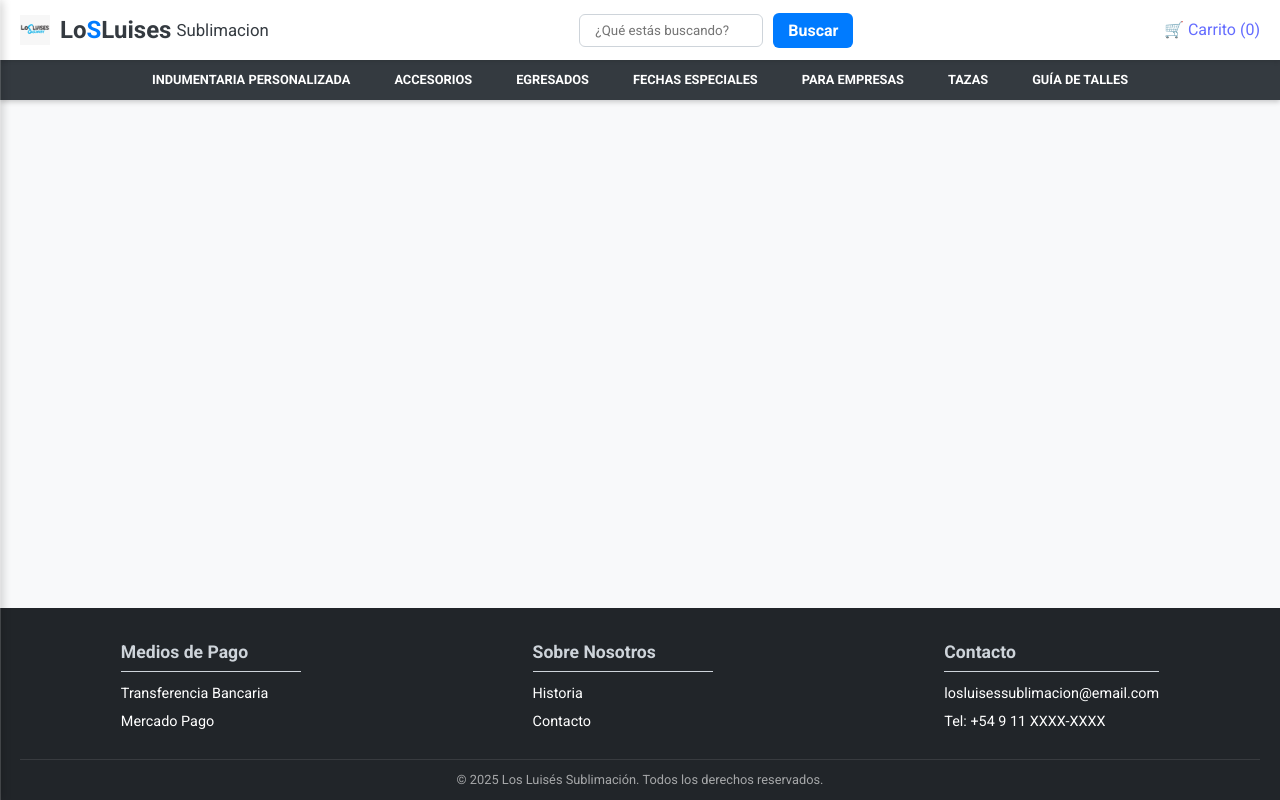
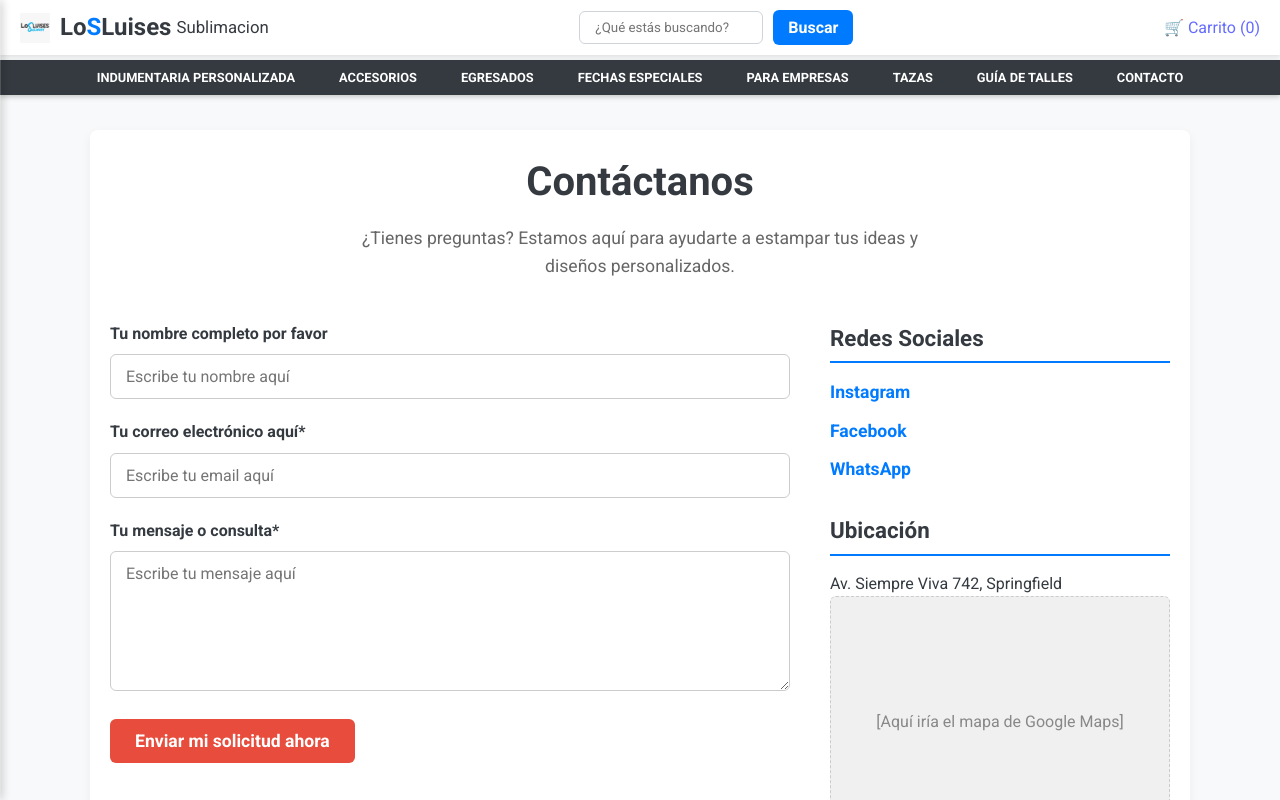
Before and after one commit to degiacomialex/ECOMMERCE-FINAL-V3, a React (Vite) app in the folder client/: page /ECOMMERCE-FINAL-V3/contacto in a window 1280 px wide. Built offline with nearby package versions, Linux system fonts and the light colour scheme.

Commit message:
Agrega página de Contacto (Punto 9) y corrige NavBar

```diff
--- a/client/src/App.css
+++ b/client/src/App.css
@@ -789,3 +789,134 @@ footer {
   color: #777;
   padding: 50px 0;
 }
+/* --- ESTILOS PÁGINA DE CONTACTO --- */
+
+.contact-page-container {
+  max-width: 1100px;
+  margin: 20px auto;
+  padding: 20px;
+  background-color: #ffffff;
+  border-radius: 8px;
+  box-shadow: 0 4px 12px rgba(0, 0, 0, 0.05);
+}
+
+.contact-header {
+  text-align: center;
+  margin-bottom: 40px;
+}
+
+.contact-header h2 {
+  font-size: 2.5rem;
+  color: var(--primary-color);
+  margin-bottom: 10px;
+}
+
+.contact-header p {
+  font-size: 1.1rem;
+  color: #666;
+  max-width: 600px;
+  margin: 0 auto;
+}
+
+.contact-main-content {
+  display: flex;
+  gap: 40px;
+}
+
+.contact-form {
+  flex: 2; /* El formulario ocupa 2/3 del espacio */
+}
+
+.contact-info {
+  flex: 1; /* La info ocupa 1/3 del espacio */
+  display: flex;
+  flex-direction: column;
+  gap: 30px;
+}
+
+.form-group {
+  margin-bottom: 20px;
+}
+
+.form-group label {
+  display: block;
+  font-weight: bold;
+  margin-bottom: 8px;
+  color: var(--primary-color);
+}
+
+.form-group input,
+.form-group textarea {
+  width: 100%;
+  padding: 12px 15px;
+  border: 1px solid #ccc;
+  border-radius: 6px;
+  font-size: 1rem;
+  font-family: 'Roboto', sans-serif;
+}
+
+.form-group textarea {
+  resize: vertical;
+  min-height: 120px;
+}
+
+.submit-button {
+  background-color: var(--accent-color); /* Botón rojo */
+  color: white;
+  border: none;
+  padding: 12px 25px;
+  font-size: 1.1rem;
+  font-weight: bold;
+  border-radius: 6px;
+  cursor: pointer;
+  transition: background-color 0.3s;
+}
+
+.submit-button:hover {
+  background-color: #c0392b; /* Rojo más oscuro */
+}
+
+.info-section h3 {
+  font-size: 1.4rem;
+  color: var(--primary-color);
+  border-bottom: 2px solid var(--secondary-color);
+  padding-bottom: 5px;
+  margin-bottom: 15px;
+}
+
+.social-links {
+  display: flex;
+  flex-direction: column;
+  gap: 10px;
+}
+
+.social-links a {
+  color: var(--secondary-color);
+  text-decoration: none;
+  font-size: 1.1rem;
+  font-weight: bold;
+}
+
+.social-links a:hover {
+  text-decoration: underline;
+}
+
+.map-placeholder {
+  width: 100%;
+  height: 250px;
+  background-color: #f0f0f0;
+  border: 1px dashed #ccc;
+  display: flex;
+  justify-content: center;
+  align-items: center;
+  color: #888;
+  text-align: center;
+  border-radius: 6px;
+}
+
+/* Responsive para la página de contacto */
+@media (max-width: 768px) {
+  .contact-main-content {
+    flex-direction: column;
+  }
+}
--- a/client/src/App.jsx
+++ b/client/src/App.jsx
@@ -16,6 +16,8 @@ import { HomePage } from './pages/HomePage';
 import { CategoryPage } from './pages/CategoryPage';
 import { CartPage } from './pages/CartPage';
 import { SearchPage } from './pages/SearchPage';
+import { ContactPage } from './pages/ContactPage';
+
 const App = () => {
   // --- Estados Globales ---
         const [products, setProducts] = useState([]);
@@ -145,6 +147,10 @@ const App = () => {
                         />
                     }
                     />
+                    <Route
+            path="/contacto"
+            element={ <ContactPage /> }
+            />
             </Routes>
             </main>
                 <Footer />
--- a/client/src/components/NavBar.jsx
+++ b/client/src/components/NavBar.jsx
@@ -10,25 +10,38 @@ const menuItems = [
   { name: 'EGRESADOS', dropdown: true, subcategories: ['Buzos', 'Camperas', 'Remeras', 'Banderas'] },
   { name: 'FECHAS ESPECIALES', dropdown: true, subcategories: ['Día del Padre', 'Día de la Madre', 'Día del Amigo', 'Navidad', 'Otras Fiestas'] },
   { name: 'PARA EMPRESAS', dropdown: true, subcategories: ['Ropa Corporativa', 'Merchandising'] },
-  { name: 'TAZAS', filterKey: 'TAZAS' },
-  { name: 'GUÍA DE TALLES', filterKey: 'GUIA DE TALLES' },
+
+  // 💥 CAMBIO: Diferenciamos "categorías" de "páginas" 💥
+  { name: 'TAZAS', type: 'category', key: 'TAZAS' },
+  { name: 'GUÍA DE TALLES', type: 'category', key: 'GUIA DE TALLES' },
+  { name: 'CONTACTO', type: 'page', path: '/contacto' } // <-- ASÍ ES CORRECTO
 ];
 
 const NavBar = ({ isMobileMenuOpen, onCloseMenu }) => {
 
   const handleLinkClick = () => {
-    onCloseMenu(); // Cierra el menú al hacer clic en un enlace
+    onCloseMenu();
+  };
+
+  // Función para construir el link correcto
+  const getLink = (item) => {
+    if (item.type === 'page') {
+      return item.path; // ej: "/contacto"
+    }
+    // Por defecto, es una categoría
+    return `/categoria/${item.key || item.name}`; // ej: "/categoria/TAZAS"
   };
 
   return (
     <>
-      {/* --- 1. MENÚ DE ESCRITORIO (Visible solo en PC) --- */}
+      {/* --- MENÚ DE ESCRITORIO --- */}
       <nav className="bottom-menu desktop-nav">
         <ul className="main-nav">
           {menuItems.map(item => (
             <li key={item.name} className={`nav-item ${item.dropdown ? 'has-dropdown' : ''}`}>
+
               {!item.dropdown ? (
-                <Link to={`/categoria/${item.filterKey || item.name}`} className="nav-link">
+                <Link to={getLink(item)} className="nav-link">
                   {item.name}
                 </Link>
               ) : (
@@ -36,6 +49,7 @@ const NavBar = ({ isMobileMenuOpen, onCloseMenu }) => {
                   {item.name}
                 </a>
               )}
+
               {item.dropdown && (
                 <ul className="dropdown-menu">
                   {item.subcategories.map(sub => (
@@ -52,10 +66,9 @@ const NavBar = ({ isMobileMenuOpen, onCloseMenu }) => {
         </ul>
       </nav>
 
-      {/* --- 2. MENÚ HAMBURGUESA (Visible solo en Celular) --- */}
+      {/* --- MENÚ HAMBURGUESA --- */}
       <div className={`mobile-menu-drawer ${isMobileMenuOpen ? 'open' : ''}`}>
         <button className="mobile-menu-close" onClick={onCloseMenu}>&times;</button>
-        {/* 💥 Aquí está el scroll del menú hamburguesa 💥 */}
         <div className="mobile-menu-content-scroll">
           <ul className="mobile-nav-list">
             {menuItems.map(item => {
@@ -75,7 +88,7 @@ const NavBar = ({ isMobileMenuOpen, onCloseMenu }) => {
               }
               return (
                 <li key={item.name}>
-                  <Link to={`/categoria/${item.filterKey || item.name}`} className="mobile-nav-link" onClick={handleLinkClick}>
+                  <Link to={getLink(item)} className="mobile-nav-link" onClick={handleLinkClick}>
                     {item.name}
                   </Link>
                 </li>
--- /dev/null
+++ b/client/src/pages/ContactPage.jsx
@@ -0,0 +1,74 @@
+        // client/src/pages/ContactPage.jsx
+
+        import React from 'react';
+        import '../App.css'; // Para los estilos que agregaremos
+
+        export const ContactPage = () => {
+
+        const handleSubmit = (e) => {
+            e.preventDefault();
+            // Por ahora, solo mostramos una alerta.
+            // En el futuro, aquí se conectaría a un servicio de email.
+            alert("¡Formulario enviado! (Simulación)");
+        };
+
+        return (
+            <div className="contact-page-container">
+            <div className="contact-header">
+                <h2>Contáctanos</h2>
+                <p>¿Tienes preguntas? Estamos aquí para ayudarte a estampar tus ideas y diseños personalizados.</p>
+            </div>
+
+            <div className="contact-main-content">
+
+                {/* --- LADO IZQUIERDO: FORMULARIO --- */}
+                <form className="contact-form" onSubmit={handleSubmit}>
+                <div className="form-group">
+                    <label htmlFor="name">Tu nombre completo por favor</label>
+                    <input type="text" id="name" placeholder="Escribe tu nombre aquí" required />
+                </div>
+
+                <div className="form-group">
+                    <label htmlFor="email">Tu correo electrónico aquí*</label>
+                    <input type="email" id="email" placeholder="Escribe tu email aquí" required />
+                </div>
+
+                <div className="form-group">
+                    <label htmlFor="message">Tu mensaje o consulta*</label>
+                    <textarea id="message" rows="6" placeholder="Escribe tu mensaje aquí" required></textarea>
+                </div>
+
+                <button type="submit" className="submit-button">Enviar mi solicitud ahora</button>
+                </form>
+
+                {/* --- LADO DERECHO: INFO Y MAPA --- */}
+                <div className="contact-info">
+
+                <div className="info-section">
+                    <h3>Redes Sociales</h3>
+                    <div className="social-links">
+                    {/* Reemplaza '#' con tus links reales */}
+                    <a href="#" target="_blank" rel="noopener noreferrer">Instagram</a>
+                    <a href="#" target="_blank" rel="noopener noreferrer">Facebook</a>
+                    <a href="#" target="_blank" rel="noopener noreferrer">WhatsApp</a>
+                    </div>
+                </div>
+
+                <div className="info-section">
+                    <h3>Ubicación</h3>
+                    <p>Av. Siempre Viva 742, Springfield</p>
+                    {/* Aquí es donde iría el mapa.
+                    Para insertarlo, hay que ir a Google Maps, buscar la dirección,
+                    clic en "Compartir" -> "Insertar un mapa" y copiar el código HTML.
+                    Lo dejamos pendiente para no complicar el build.
+                    */}
+                    <div className="map-placeholder">
+                    [Aquí iría el mapa de Google Maps]
+                    </div>
+                </div>
+
+                </div>
+            </div>
+            </div>
+        );
+        };
```
Also changed, not shown: client/src/pages/HomePage.jsx (indentation only), 5 other files (tests, documents, lock files or other folders). Lines whose indentation alone changed are shown as unchanged.
